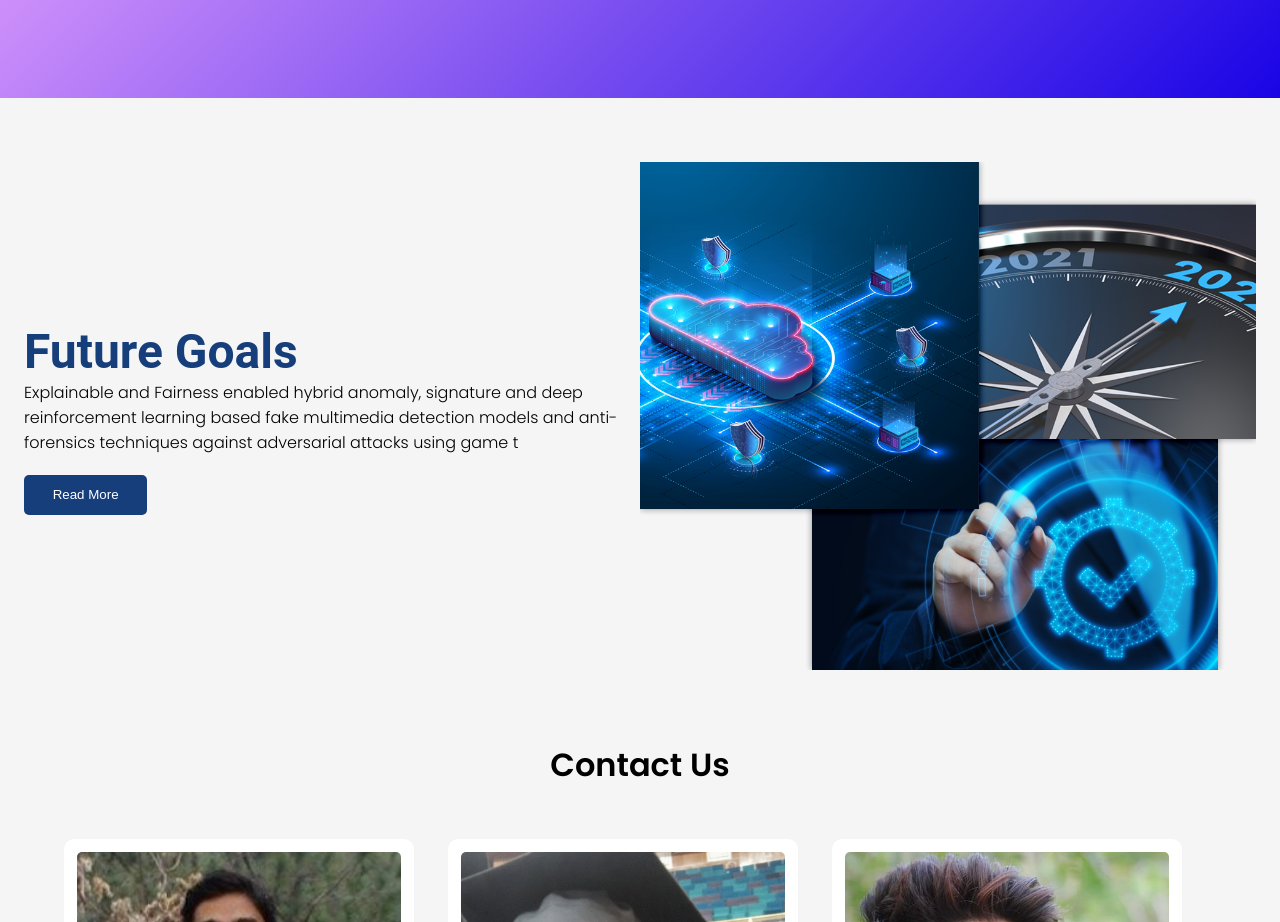
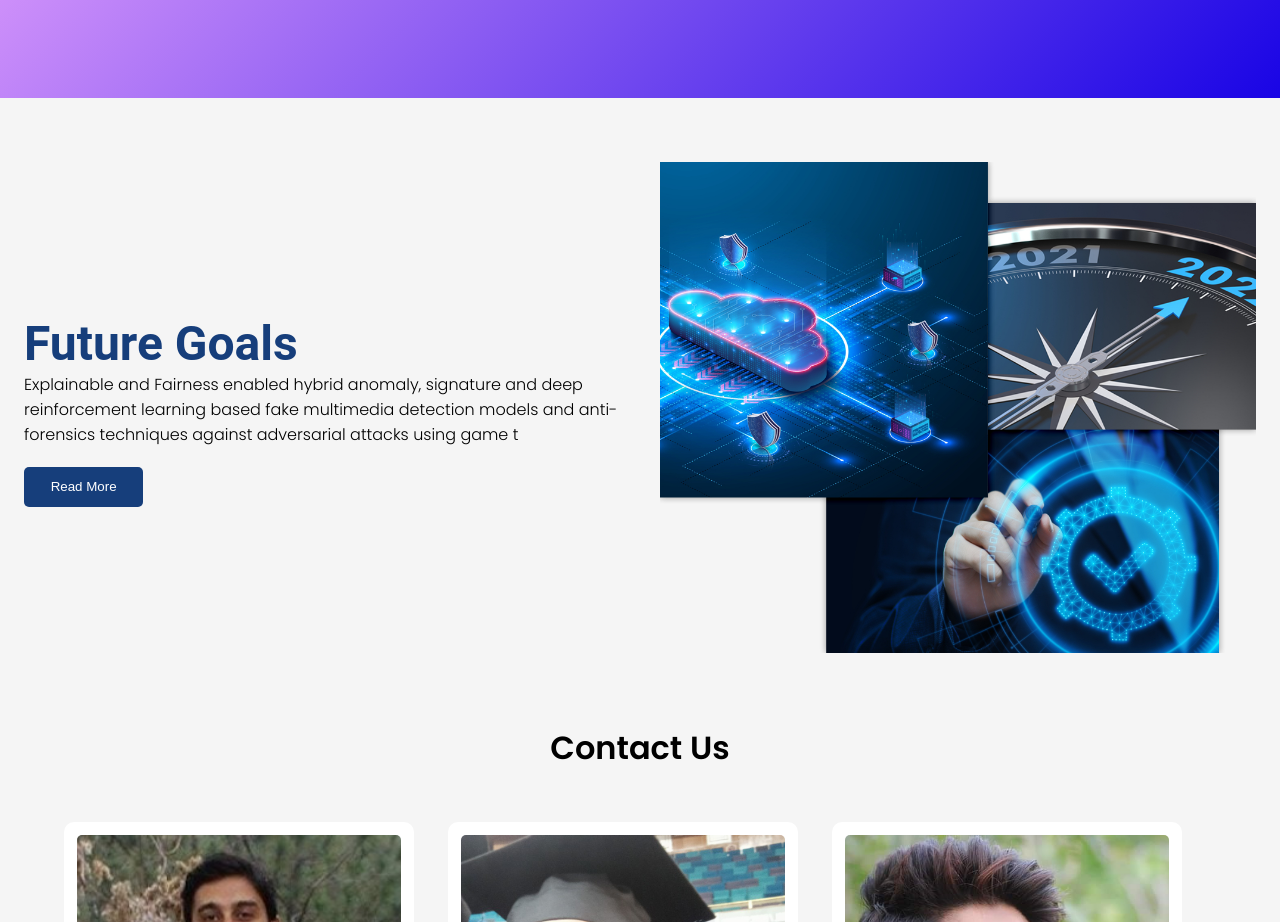
Before and after one commit to MariaAsiif/scan-project, a React (Create React App) app: page / in a window 1280 px wide. Shown: the part 1615-2537 px from the top of the page. Built offline with nearby package versions, Linux system fonts and the light colour scheme.

Commit message:
add spacing

```diff
--- a/src/components/Home.jsx
+++ b/src/components/Home.jsx
@@ -109,7 +109,7 @@ export default function Home() {
       </Container>
       <ScannerSection />
       <Box id="goals" py={8} px={3}  >
-        <Grid container   >
+        <Grid container spacing={5}  >
           <Grid item md={6} sx={{ display: "flex", alignItems: "center", justifyContent: "center", }}   >
             <Box>
               {/* <h2 style={{ color: "#163E7B", fontSize: "29px" }}> Future Goals</h2> */}
```
